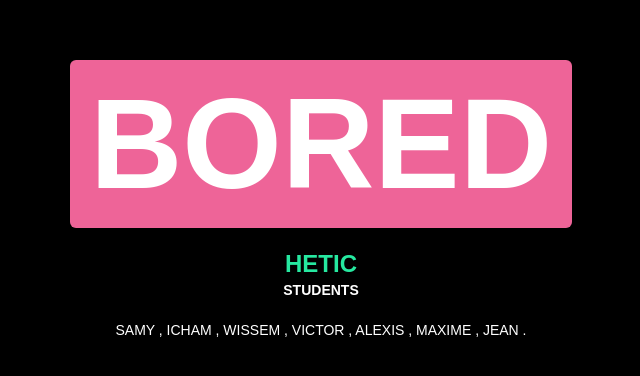
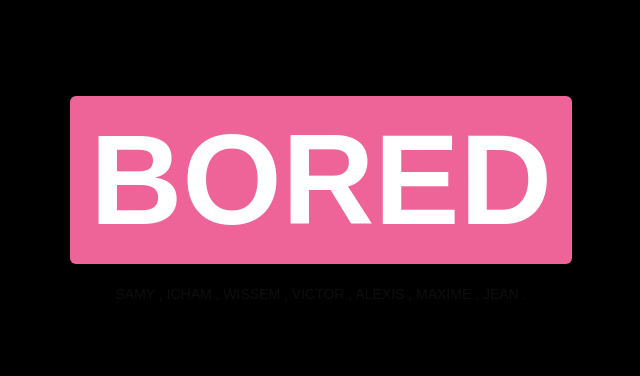
Before and after one commit to boredproject/bored_app, a Vue app: page / in a window 1280 px wide. Shown: the part 200-576 px from the top of the page, without its empty margins (319-959 px from the left). Built offline with nearby package versions, Linux system fonts and the light colour scheme.

Commit message:
feat : minor fixes on the hetic statement that was on the LP

```diff
--- a/src/components/HelloWorld.vue
+++ b/src/components/HelloWorld.vue
@@ -7,11 +7,7 @@
     </div>
 
     <div class="text-sm flex flex-col align-middle justify-center gap-5">
-      <div>
-        <p class="text-center text-2xl text-[#26E8A0]">HETIC</p>
-        <p class="text-center">Students</p>
-      </div>
-      <p class="text-center font-extralight">Samy , Icham , Wissem , Victor , Alexis , Maxime , Jean .</p>
+      <p class="text-center font-extralight opacity-5">Samy , Icham , Wissem , Victor , Alexis , Maxime , Jean .</p>
     </div>
   </div>
 </template>
```
